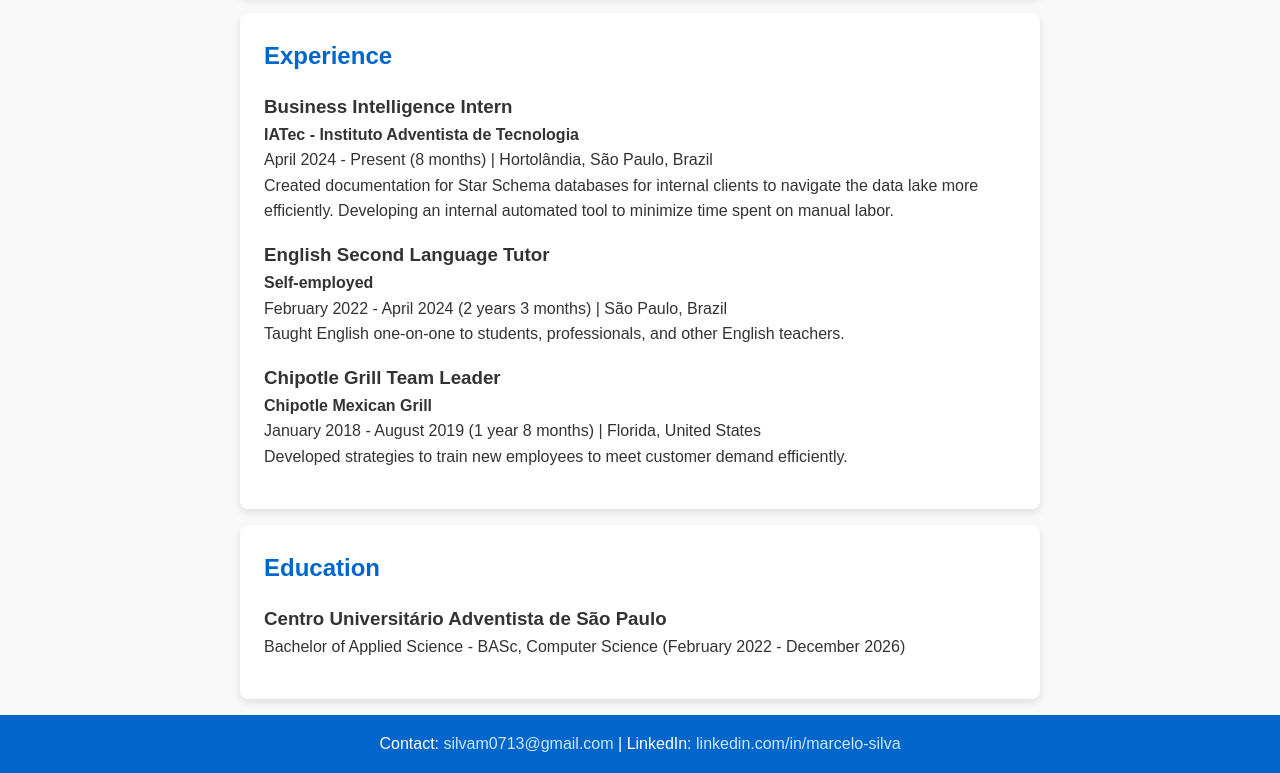
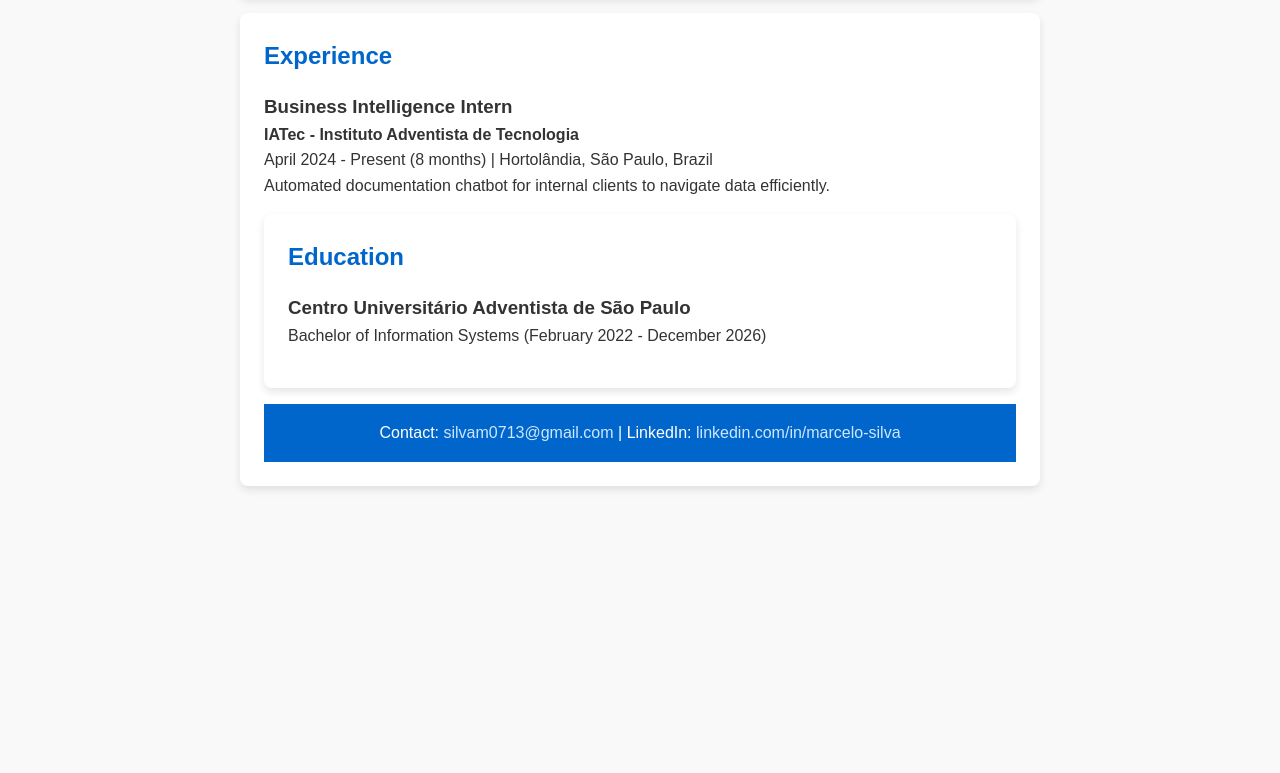
Before and after one commit to 1celo12/1celo12.github.io, a plain HTML site: page index.html in a window 1280 px wide. Shown: the part 945-1718 px from the top of the page. After the commit the page ends 1447 px from the top, so only its background shows below. Drawn offline with Linux system fonts and the light colour scheme.

Commit message:
Update to text in index.html

```diff
--- a/index.html
+++ b/index.html
@@ -52,28 +52,16 @@
             <h3>Business Intelligence Intern</h3>
             <h4>IATec - Instituto Adventista de Tecnologia</h4>
             <p>April 2024 - Present (8 months) | Hortolândia, São Paulo, Brazil</p>
-            <p>Created documentation for Star Schema databases for internal clients to navigate the data lake more efficiently. Developing an internal automated tool to minimize time spent on manual labor.</p>
+            <p>Automated documentation chatbot for internal clients to navigate data efficiently.</p>
         </div>
-        <div class="job">
-            <h3>English Second Language Tutor</h3>
-            <h4>Self-employed</h4>
-            <p>February 2022 - April 2024 (2 years 3 months) | São Paulo, Brazil</p>
-            <p>Taught English one-on-one to students, professionals, and other English teachers.</p>
-        </div>
-        <div class="job">
-            <h3>Chipotle Grill Team Leader</h3>
-            <h4>Chipotle Mexican Grill</h4>
-            <p>January 2018 - August 2019 (1 year 8 months) | Florida, United States</p>
-            <p>Developed strategies to train new employees to meet customer demand efficiently.</p>
-        </div>
-    </section>
+
 
     <!-- Education Section -->
     <section id="education">
         <h2>Education</h2>
         <div class="education-item">
             <h3>Centro Universitário Adventista de São Paulo</h3>
-            <p>Bachelor of Applied Science - BASc, Computer Science (February 2022 - December 2026)</p>
+            <p>Bachelor of Information Systems (February 2022 - December 2026)</p>
         </div>
     </section>
 
```
